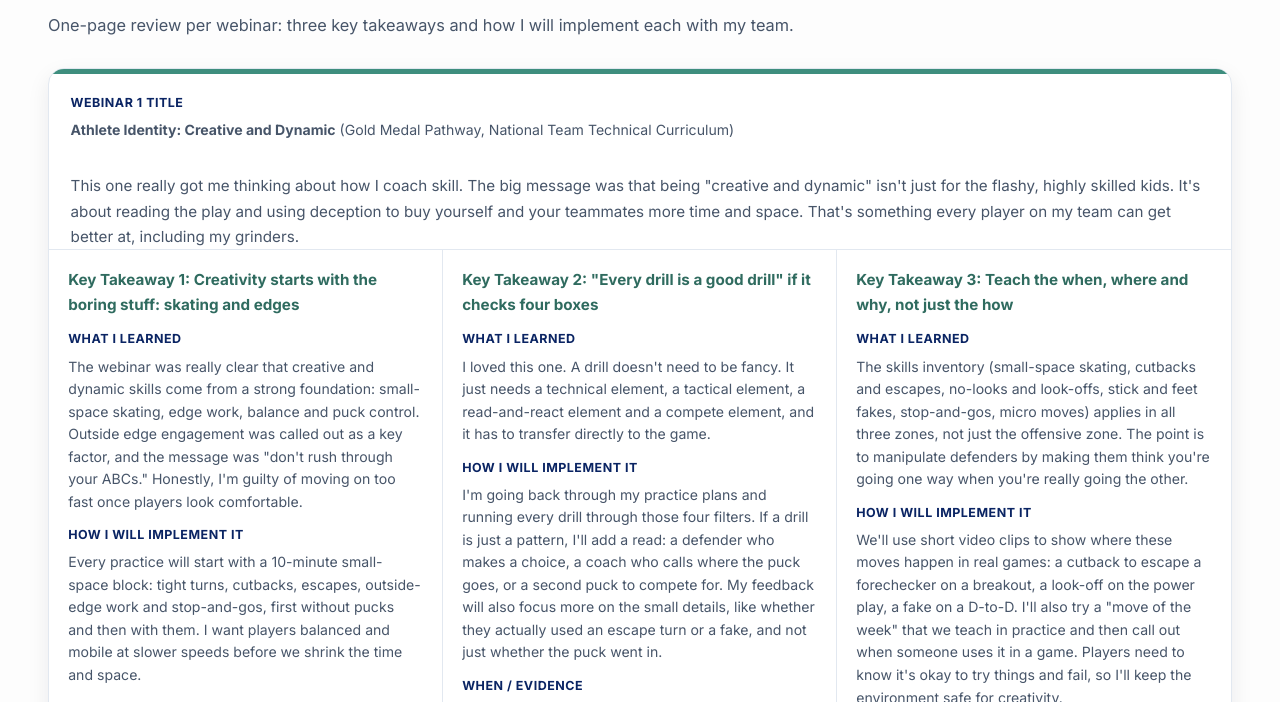
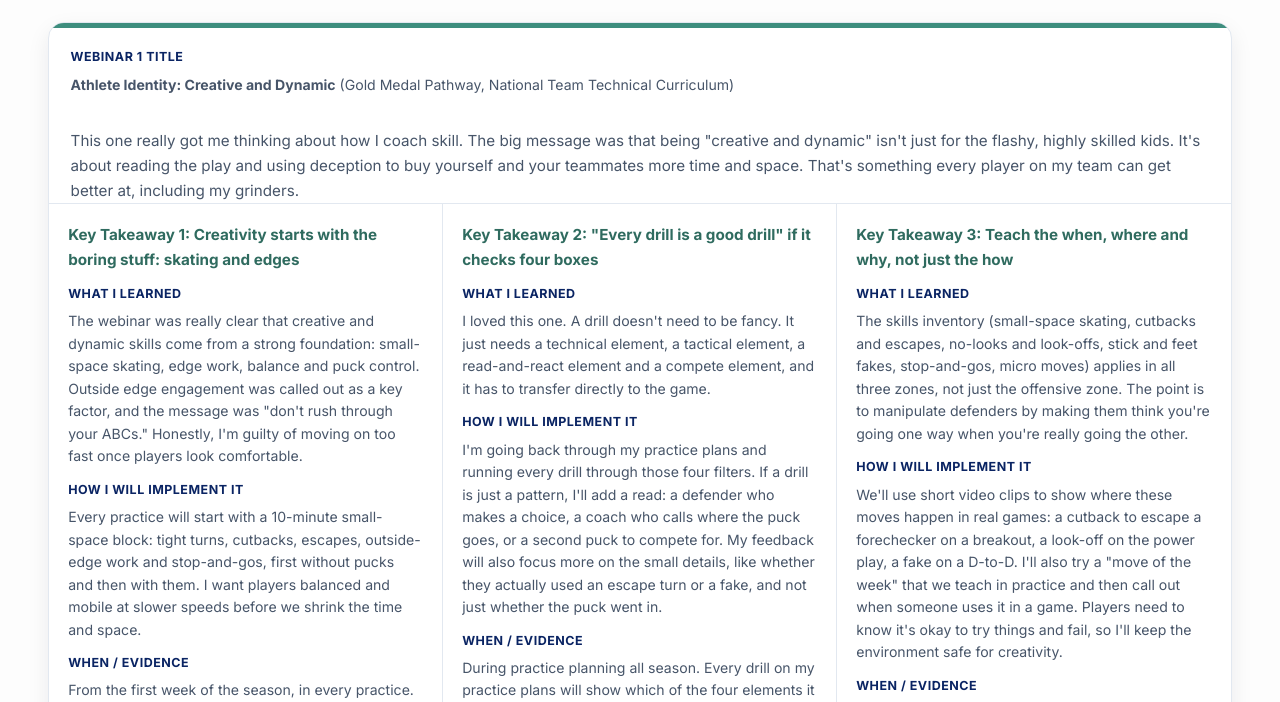
Before and after one commit to ccampbell1988/HP1-Post-Task-Section-A-Question-2, a plain HTML site: page index.html in a window 1280 px wide. Shown: the part 398-1100 px from the top of the page. Drawn offline with Linux system fonts and the light colour scheme.

Commit message:
Section 2: remove Part A intro line
Co-Authored-By: Claude Opus 5.5 <noreply@anthropic.com>

```diff
--- a/index.html
+++ b/index.html
@@ -271,7 +271,6 @@
 <section class="section" id="part-a">
 <div class="section-inner">
 <h2 class="section-title">Part A: GMP Webinar Reviews</h2>
-<p class="section-intro">One-page review per webinar: three key takeaways and how I will implement each with my team.</p>
 <div class="review-stack">
 <article class="review-card" id="review-1">
 <div class="review-head">
```
